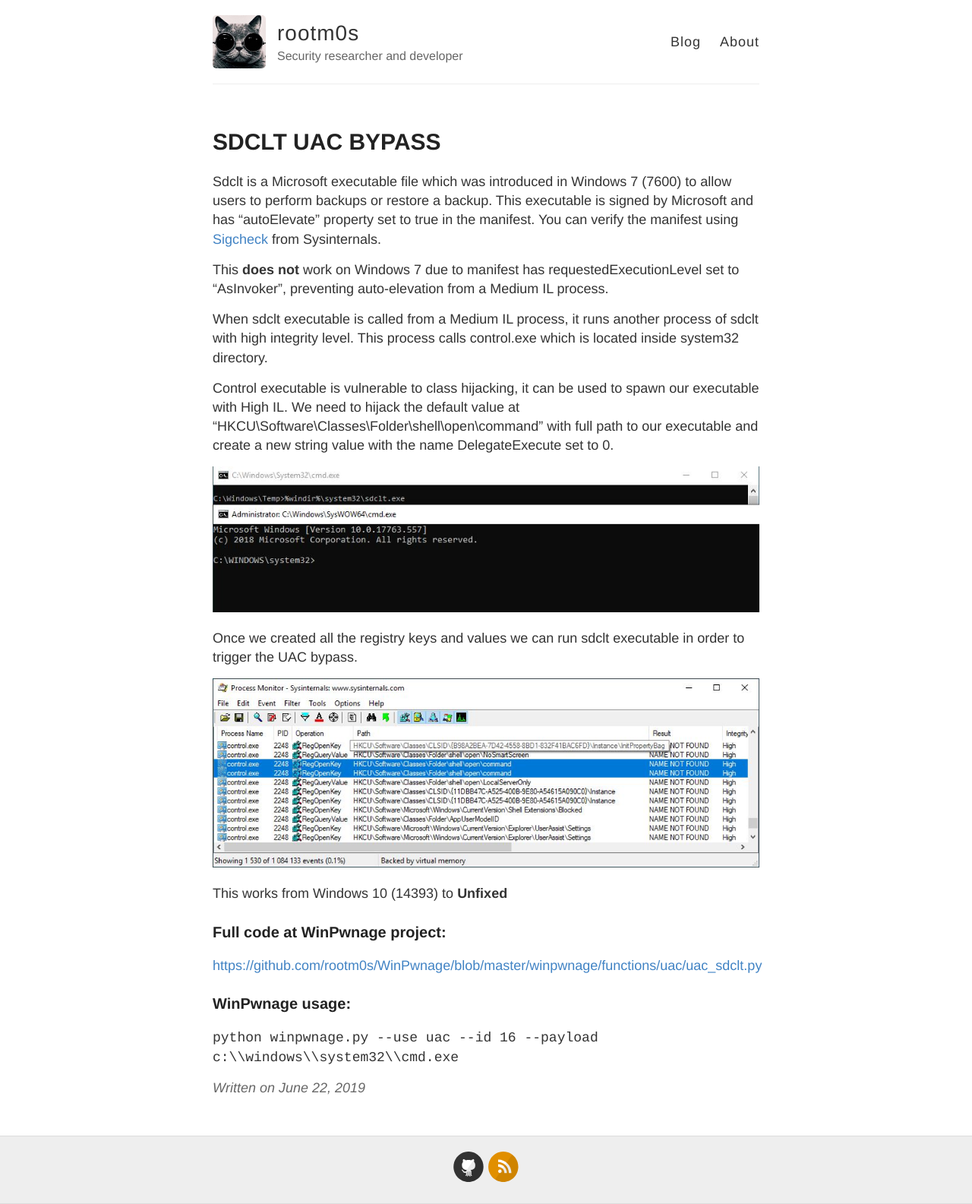
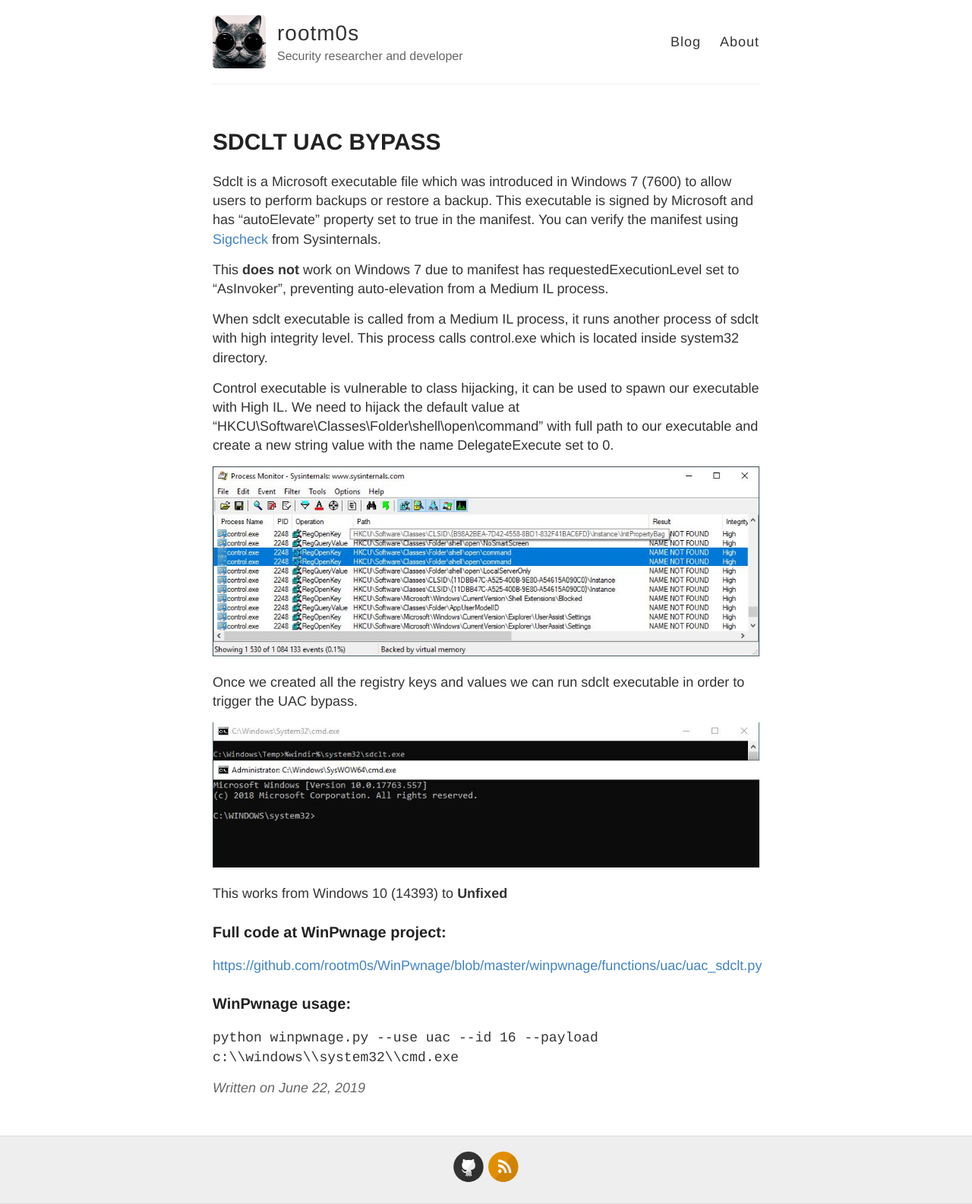
Before and after one commit to rootm0s/rootm0s.github.io, a Jekyll site: the page built from _posts/2019-6-22-sdclt-uac-bypass.md, in a window 1280 px wide. Shown: the whole page at 76% size. Built offline with Jekyll 4.4.1, drawn with Linux system fonts in a browser that asks for light colours.

Commit message:
Update 2019-6-22-sdclt-uac-bypass.md

```diff
--- a/_posts/2019-6-22-sdclt-uac-bypass.md
+++ b/_posts/2019-6-22-sdclt-uac-bypass.md
@@ -11,11 +11,11 @@ When sdclt executable is called from a Medium IL process, it runs another proces
 
 Control executable is vulnerable to class hijacking, it can be used to spawn our executable with High IL. We need to hijack the default value at "HKCU\Software\Classes\Folder\shell\open\command" with full path to our executable and create a new string value with the name DelegateExecute set to 0.
 
-![_config.yml]({{ site.baseurl }}/images/sdclt_cmd_pop.JPG)
+![_config.yml]({{ site.baseurl }}/images/sdclt_control_procmon.JPG)
 
 Once we created all the registry keys and values we can run sdclt executable in order to trigger the UAC bypass.
 
-![_config.yml]({{ site.baseurl }}/images/sdclt_control_procmon.JPG)
+![_config.yml]({{ site.baseurl }}/images/sdclt_cmd_pop.JPG)
 
 This works from Windows 10 (14393) to **Unfixed**
 
```
